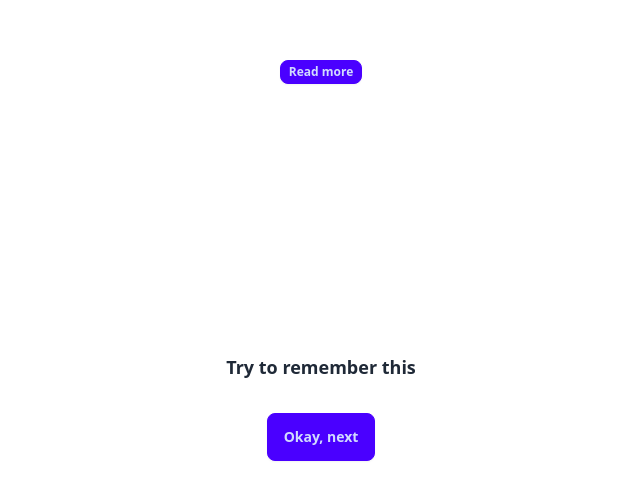
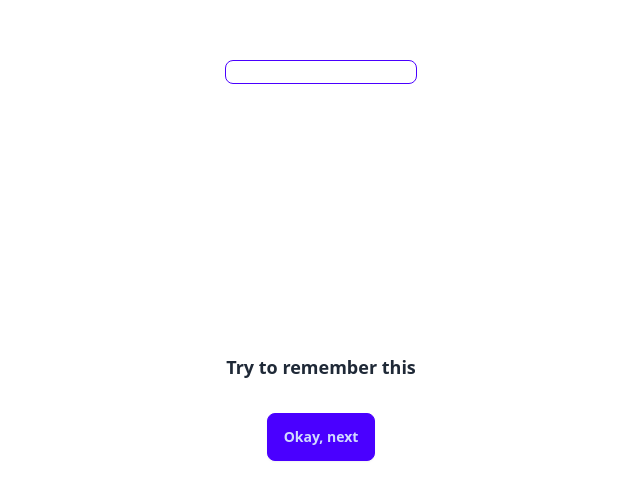
Before and after one commit to dotRarufu/is-25-perceivable, a SvelteKit app: page /survey in a window 1280 px wide. Shown: the part 243-742 px from the top of the page, without its empty margins (319-959 px from the left). Built offline with nearby package versions, Linux system fonts and the light colour scheme.

Commit message:
fix: component exceeds viewport
#1

```diff
--- a/src/data/components.ts
+++ b/src/data/components.ts
@@ -33,8 +33,8 @@
   variants: [
     {
       class: "xs",
+      height: [24, 31],
       width: [320, 320],
-      height: [24, 31],
       component: () => ({ component: Input, props: { variant: "xs" } }),
     },
     {
--- a/src/data/components/Input.svelte
+++ b/src/data/components/Input.svelte
@@ -1,12 +1,37 @@
 <script lang="ts">
-  export let variant: "xs" | "sm" | "md" = "md";
-  export let size: number | null = null;
+  type InputVariants = "xs" | "sm" | "md";
 
-  $: console.log("input size:", size);
+  export let variant: InputVariants;
+  export let randomIncrease: number | null;
+  export let dimension: "width" | "height" | null;
+
+  export let clientWidth: number | null = null;
+  export let clientHeight: number | null = null;
+
+  let width = "";
+  let height = "";
+
+  $: {
+    if (!width && !height && randomIncrease && dimension) {
+      const size = dimension === "width" ? clientWidth : clientHeight;
+      if (size !== null) {
+        const increase = size * (randomIncrease / 100);
+        const newSize = size + increase;
+
+        // This does not work because w-[...] class is not generated at runtime, only when tailwind compiles
+        // width = `w-[${newWidth}px]`;
+
+        width = dimension === "width" ? `${newSize}px` : " ";
+        height = dimension === "height" ? `${newSize}px` : " ";
+      }
+    }
+  }
 </script>
 
-<div bind:clientHeight={size}>
+<div bind:offsetWidth={clientWidth} bind:offsetHeight={clientHeight}>
   <input
+    style:width
+    style:height
     type="text"
     class="input input-bordered input-primary"
     class:input-sm={variant === "sm"}
--- a/src/lib/utils/component.ts
+++ b/src/lib/utils/component.ts
@@ -15,14 +15,19 @@
   // TODO: currentNumber should affect returned components
   currentNumber: number,
 ) => {
-  const filteredComponents = [components[0]]
+  const filteredComponents = components
     .filter((c) => {
       const qualifiedVariants = c.variants.filter((v) => {
         const widthLargest = sortNumbers(v.width, "desc")[0];
         const heightLargest = sortNumbers(v.height, "desc")[0];
 
         // Within screen
-        return widthLargest < screenWidth && heightLargest < screenHeight;
+        // Accomodate even if random increase is 100%
+        const accomodateWidth = screenWidth / 2;
+        const accomodateHeight = screenWidth / 2;
+        return (
+          widthLargest < accomodateWidth && heightLargest < accomodateHeight
+        );
       });
 
       if (qualifiedVariants.length === 0) return false;
@@ -33,8 +38,13 @@
       const qualifiedVariants = c.variants.filter((v) => {
         const widthLargest = sortNumbers(v.width, "desc")[0];
         const heightLargest = sortNumbers(v.height, "desc")[0];
+        console.log("widthLargest:", widthLargest);
 
-        return widthLargest < screenWidth && heightLargest < screenHeight;
+        const accomodateWidth = screenWidth / 2;
+        const accomodateHeight = screenWidth / 2;
+        return (
+          widthLargest < accomodateWidth && heightLargest < accomodateHeight
+        );
       });
 
       return { ...c, variants: qualifiedVariants };
```
